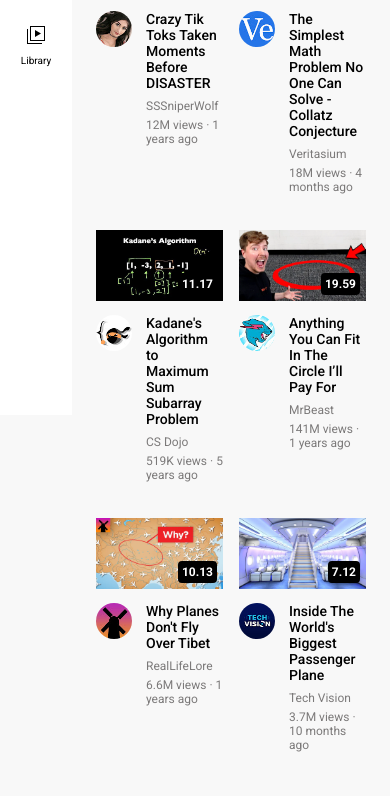
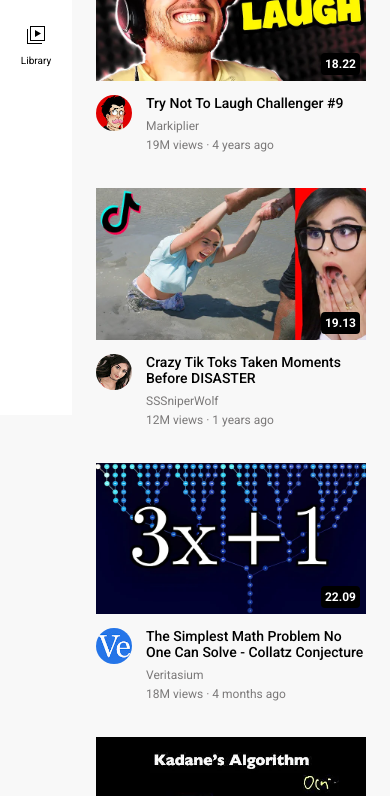
Before and after one commit to Muralikrishna663/YouTube-Clone, a plain HTML site: page index.html in a window 390 px wide. Shown: the part 429-1225 px from the top of the page. Drawn offline with Linux system fonts and the light colour scheme.

Commit message:
Update video-preview.css

```diff
--- a/Style/video-preview.css
+++ b/Style/video-preview.css
@@ -58,7 +58,13 @@
   padding: 24px;
 }
 
-@media (max-width: 750px) {
+@media (max-width: 450px) {
+  .video-grid {
+    grid-template-columns: 1fr;
+  }
+}
+
+@media (min-width: 451px) and (max-width: 750px){
   .video-grid {
     grid-template-columns: 1fr 1fr;
   }
```
